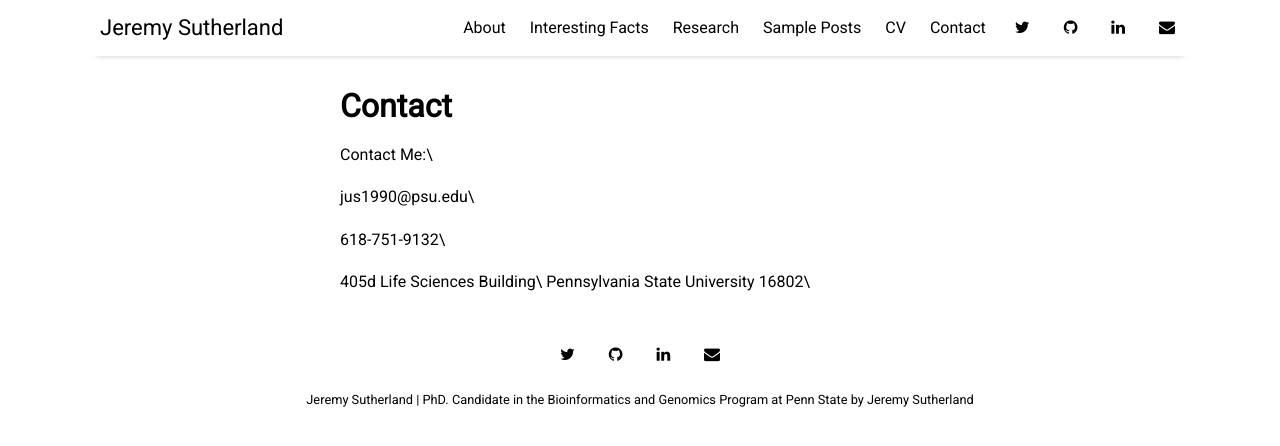
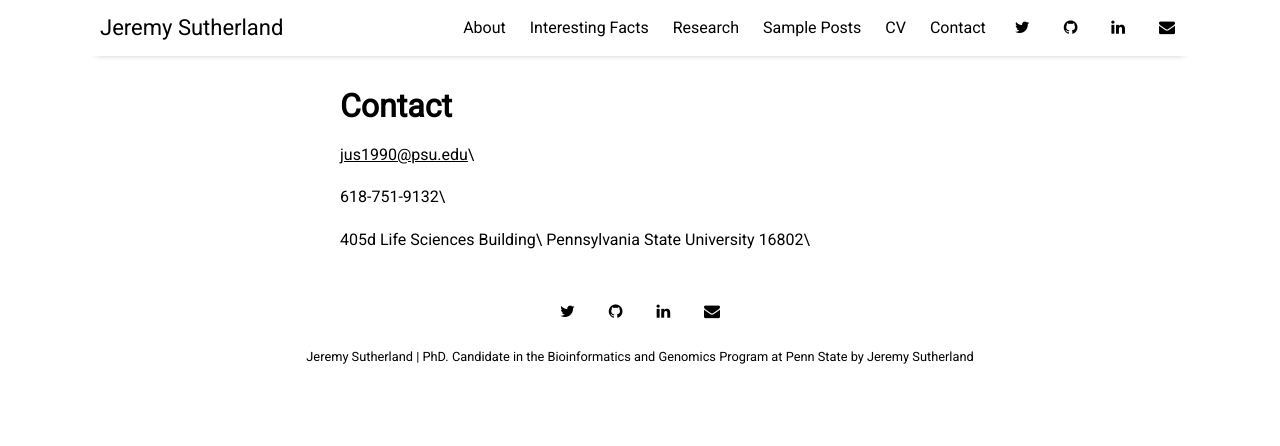
Before and after one commit to jeremysutherland/jeremysutherland.github.io, a Jekyll site: the page built from pages/contact.md, in a window 1280 px wide. Shown: the top 446 px of the page. Built offline with Jekyll 4.4.1, drawn with Linux system fonts in a browser that asks for light colours; nearby versions of some CDN libraries.

Commit message:
Update contact.md

```diff
--- a/pages/contact.md
+++ b/pages/contact.md
@@ -4,9 +4,7 @@ title: Contact
 permalink: /contact
 ---
 
-Contact Me:\
-
-jus1990@psu.edu\
+[jus1990@psu.edu](mailto:jus1990@psu.edu)\
 
 618-751-9132\
 
```
